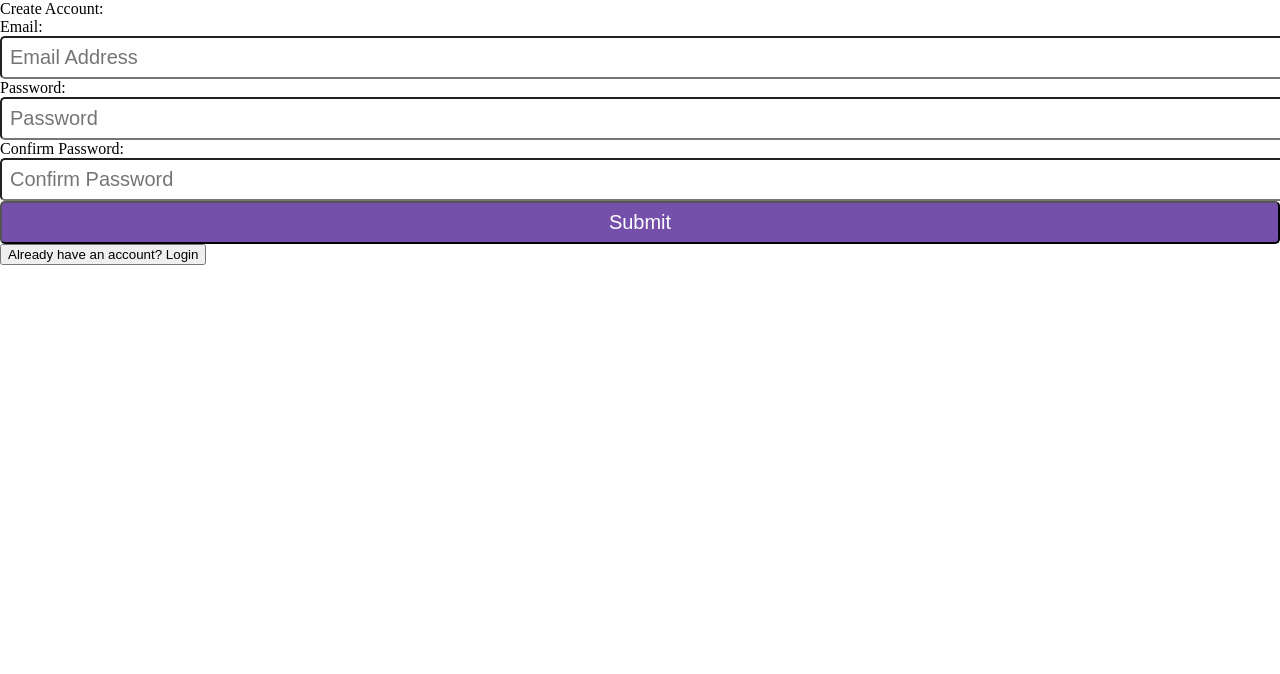
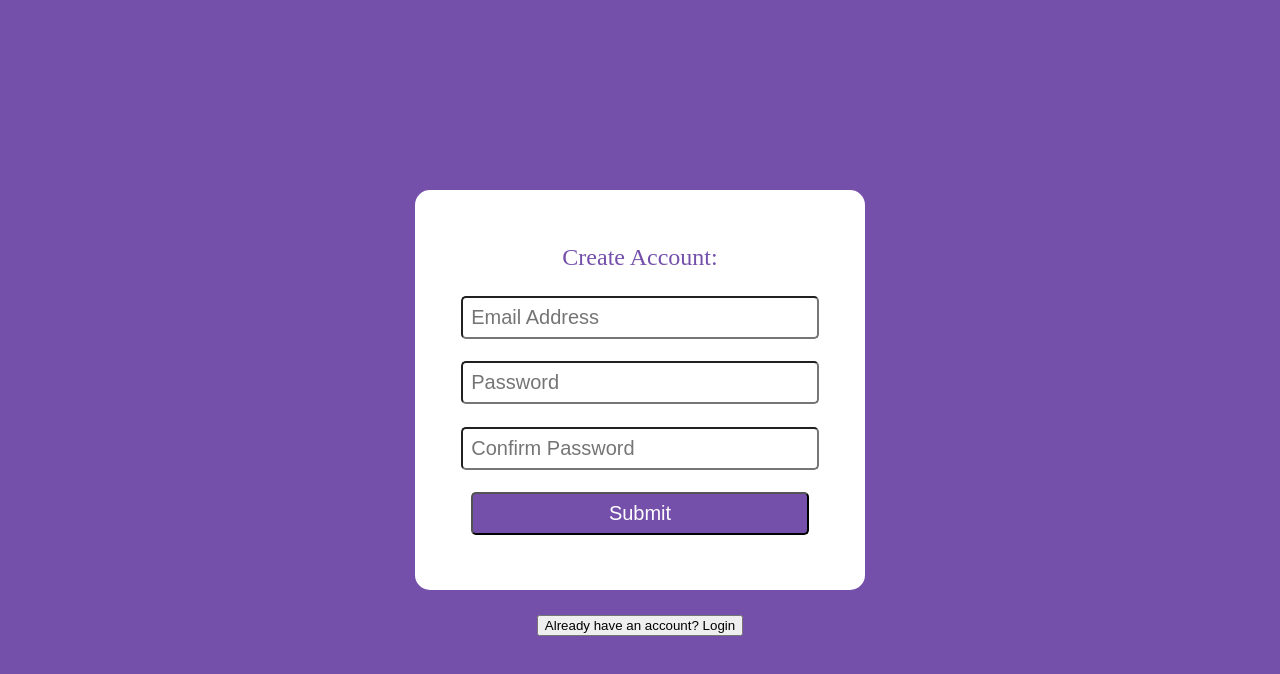
Before and after one commit to apollo-nu/Apollo-client, a React (Create React App) app: page /createAccount in a window 1280 px wide. Shown: the top 674 px of the page. Built offline with nearby package versions, Linux system fonts and the light colour scheme.

Commit message:
Changed CreateAccountPage to match LoginPage styling

```diff
--- a/src/components/Creds/CreateAccountPage/CreateAccountPage.js
+++ b/src/components/Creds/CreateAccountPage/CreateAccountPage.js
@@ -4,9 +4,18 @@ import CreateWrapper from "./CreateWrapper";
 
 // Wrapper for the entire Create Account Page
 class CreateAccountPage extends Component {
+  moveToLogin() {
+    this.props.history.push("/login/");
+  }
+
   render() {
     return (
-      <CreateWrapper history={this.props.history}/>
+      <div className="AuthPage">
+        <CreateWrapper history={this.props.history}/>
+        <input type="button"
+                   value="Already have an account? Login"
+                   onClick={this.moveToLogin.bind(this)}/>
+      </div>
     );
   }
 }
--- a/src/components/Creds/CreateAccountPage/CreateForm.js
+++ b/src/components/Creds/CreateAccountPage/CreateForm.js
@@ -59,6 +59,7 @@ class CreateForm extends Component {
         }
     }
 
+    // Logs user in if account was created successfully, otherwise bounces to login page
     login(creds) {
         axios.post(loginAPI, creds)
             .then(response => {
@@ -76,9 +77,7 @@ class CreateForm extends Component {
 
     render() {
         return (
-            <div>
-                <label>
-                    Email:
+            <div className="AuthForm">
                 <Email name="email"
                         placeholder="Email Address"
                         onChange={e => {
@@ -88,10 +87,6 @@ class CreateForm extends Component {
                             });
                         }}
                         value={this.state.email}/>
-                </label>
-                <br/>
-                <label>
-                    Password:
                 <Password name="password"
                             placeholder="Password"
                             onChange={e => {
@@ -101,10 +96,6 @@ class CreateForm extends Component {
                                 });
                             }}
                             value={this.state.password}/>
-                </label>
-                <br/>
-                <label>
-                    Confirm Password:
                 <Password name="confirmPassword"
                             placeholder="Confirm Password"
                             onChange={e => {
@@ -114,8 +105,6 @@ class CreateForm extends Component {
                                 });
                             }}
                             value={this.state.confirmPassword}/>
-                </label>
-                <br/>
                 {this.state.errorVisible? <ErrorText value={this.state.errorText}/>:null}
                 <Submit value="Submit"
                         onClick={this.createAccount.bind(this)}/>
--- a/src/components/Creds/CreateAccountPage/CreateWrapper.js
+++ b/src/components/Creds/CreateAccountPage/CreateWrapper.js
@@ -4,18 +4,13 @@ import CreateForm from "./CreateForm";
 
 // UI wrapper for the input form
 class CreateWrapper extends Component {
-  moveToLogin() {
-    this.props.history.push("/login/");
-  }
-
   render() {
     return (
-        <div>
-          Create Account:
-          <CreateForm history={this.props.history}/>
-          <input type="button"
-                 value="Already have an account? Login"
-                 onClick={this.moveToLogin.bind(this)}/>
+        <div className="CreateWrapper">
+            <div className="AuthHeaderText">
+                Create Account:
+            </div>
+            <CreateForm history={this.props.history}/>
         </div>
     );
   }
--- a/src/components/Creds/LoginPage/LoginForm.js
+++ b/src/components/Creds/LoginPage/LoginForm.js
@@ -54,7 +54,7 @@ class LoginForm extends Component {
 
     render() {
         return (
-            <div className="LoginForm">
+            <div className="AuthForm">
                 <Email name="email"
                         placeholder="Email Address"
                         onChange={e => {
--- a/src/components/Creds/LoginPage/LoginPage.js
+++ b/src/components/Creds/LoginPage/LoginPage.js
@@ -11,7 +11,7 @@ class LoginPage extends Component {
 
   render() {
     return (
-      <div className="LoginPage">
+      <div className="AuthPage">
         <LoginWrapper history={this.props.history}/>
         <input type="button"
                value="New User? Sign Up"
--- a/src/index.css
+++ b/src/index.css
@@ -87,7 +87,7 @@ body {
 }
 
 /* Creds */
-.LoginPage {
+.AuthPage {
     display: flex;
     flex-direction: column;
     align-items: center;
@@ -111,7 +111,20 @@ body {
     background-color: white;
 }
 
-.LoginForm {
+.CreateWrapper {
+    display: flex;
+    flex-direction: column;
+    align-items: center;
+    justify-content: center;
+    width: 450px;
+    height: 400px;
+    margin-top: 25px;
+    margin-bottom: 25px;
+    border-radius: 15px;
+    background-color: white;
+}
+
+.AuthForm {
     display: flex;
     flex-direction: column;
     align-items: center;
```
Lines whose indentation alone changed are shown as unchanged.
